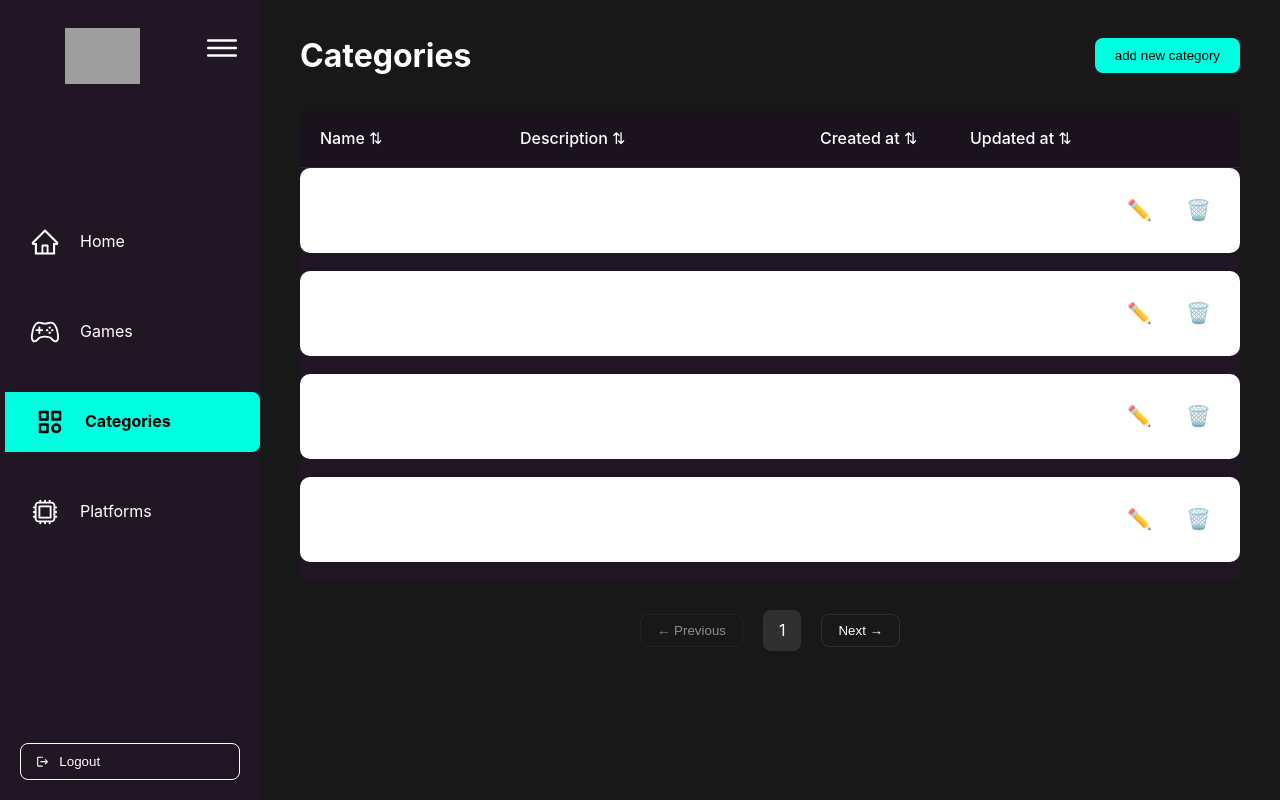
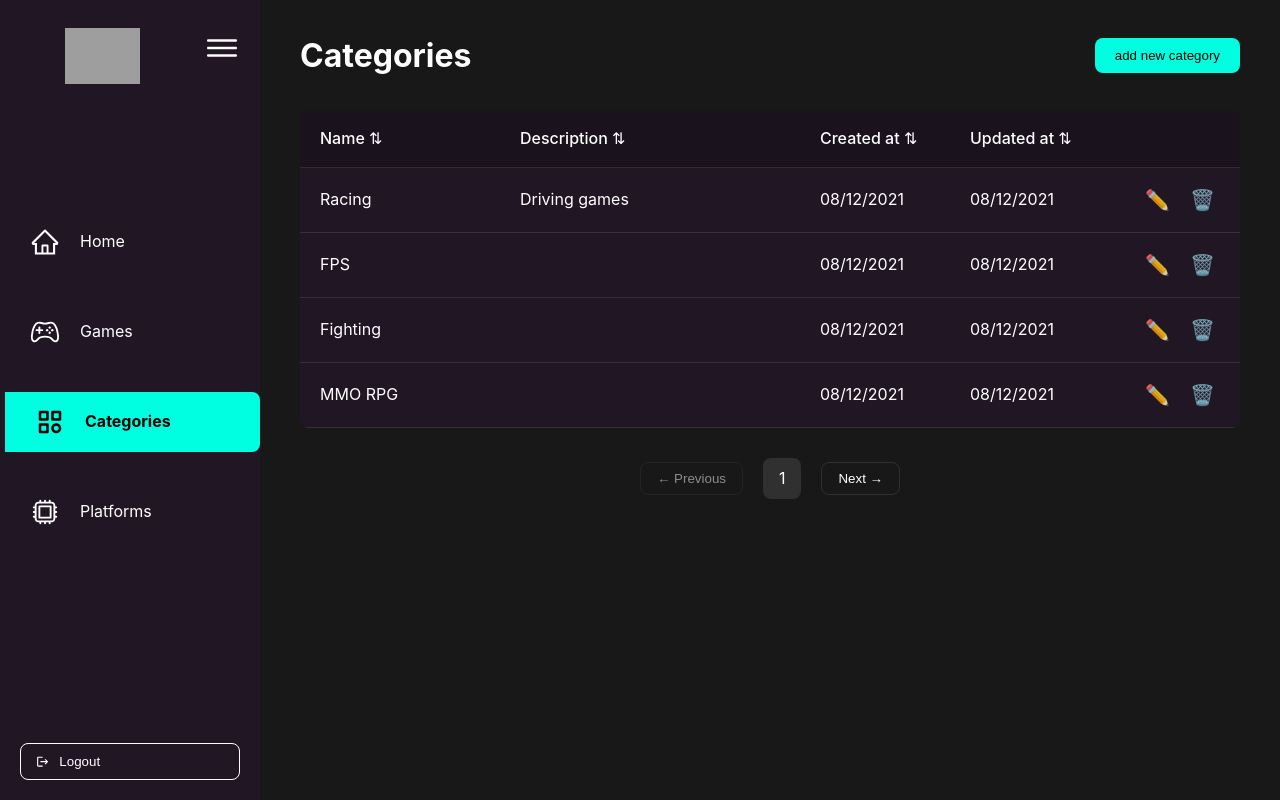
Before and after one commit to Yagoks5/AWS_FS_ABR25_D02_COMPASS_GAMES_LIST, a React (Vite) app in the folder frontend/: page /categories in a window 1280 px wide. Built offline with nearby package versions, Linux system fonts and the light colour scheme; grey boxes are pictures that could not be loaded.

Commit message:
Fix: correct table color

```diff
--- a/frontend/src/pages/Platforms.css
+++ b/frontend/src/pages/Platforms.css
@@ -53,13 +53,13 @@
 }
 
 .modal-content {
-  background-color: #FFFFFF;         /* White background */
-  color: #222222;                    /* Dark text for contrast */
-  border-radius: 16px;            /* More rounded */
-  padding: 40px 32px;             /* More padding */
+  background-color: #FFFFFF;
+  color: #222222;
+  border-radius: 16px;
+  padding: 40px 32px;
   width: 95%;
-  max-width: 750px;               /* Bigger max width */
-  box-shadow: 0 8px 32px rgba(0,0,0,0.18); /* Slightly stronger shadow */
+  max-width: 750px;
+  box-shadow: 0 8px 32px rgba(0,0,0,0.18);
 }
 
 .modal-header {
@@ -124,53 +124,10 @@
   color: #FFFFFF
 }
 
-.table-content .table-row {
-  display: grid;
-  grid-template-columns: 120px 1.5fr 1fr 1fr 120px; /* image, title, owner, year, actions */
-  width: 100%;
-  height: 85px;
-  background: #fff;
-  border-radius: 10px;
-  margin-bottom: 18px;
-  align-items: center;
-  box-shadow: 0 2px 10px rgba(44,62,80,0.04);
-  transition: box-shadow 0.2s;
-  border: none;
-  padding: 0 24px;
-  box-sizing: border-box;
-}
-
-.table-content {
-  display: flex;
-  flex-direction: column;
-  align-items: center;
-  width: 100%;
-}
-
-.table-content .table-row:focus-within,
-.table-content .table-row.selected {
-  box-shadow: 0 0 0 2px #00ffe1;
-}
-
-
-.column.owner, .column.year {
-  display: flex;
-  align-items: center;
-  font-size: 1rem;
-  color: #222;
-}
-
-.column.actions {
-  display: flex;
-  align-items: center;
-  gap: 24px;
-  justify-content: flex-end;
-}
-
 .action-btn {
   background: none;
   border: none;
-  color: #19c6b6; /* cyan shade, adjust if you want */
+  color: #19c6b6;
   opacity: 0.85;
   font-size: 1.25rem;
   cursor: pointer;
```
